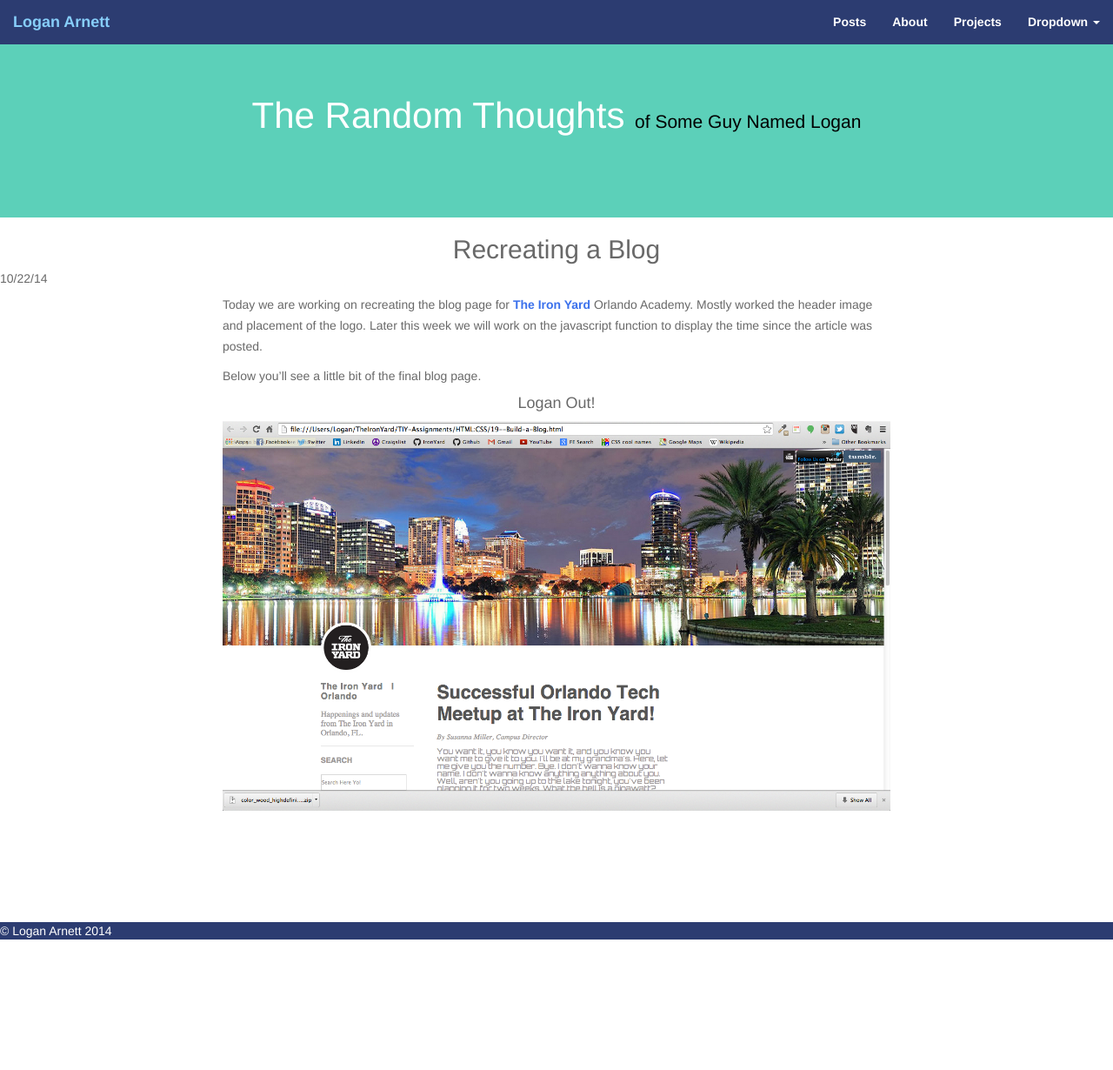
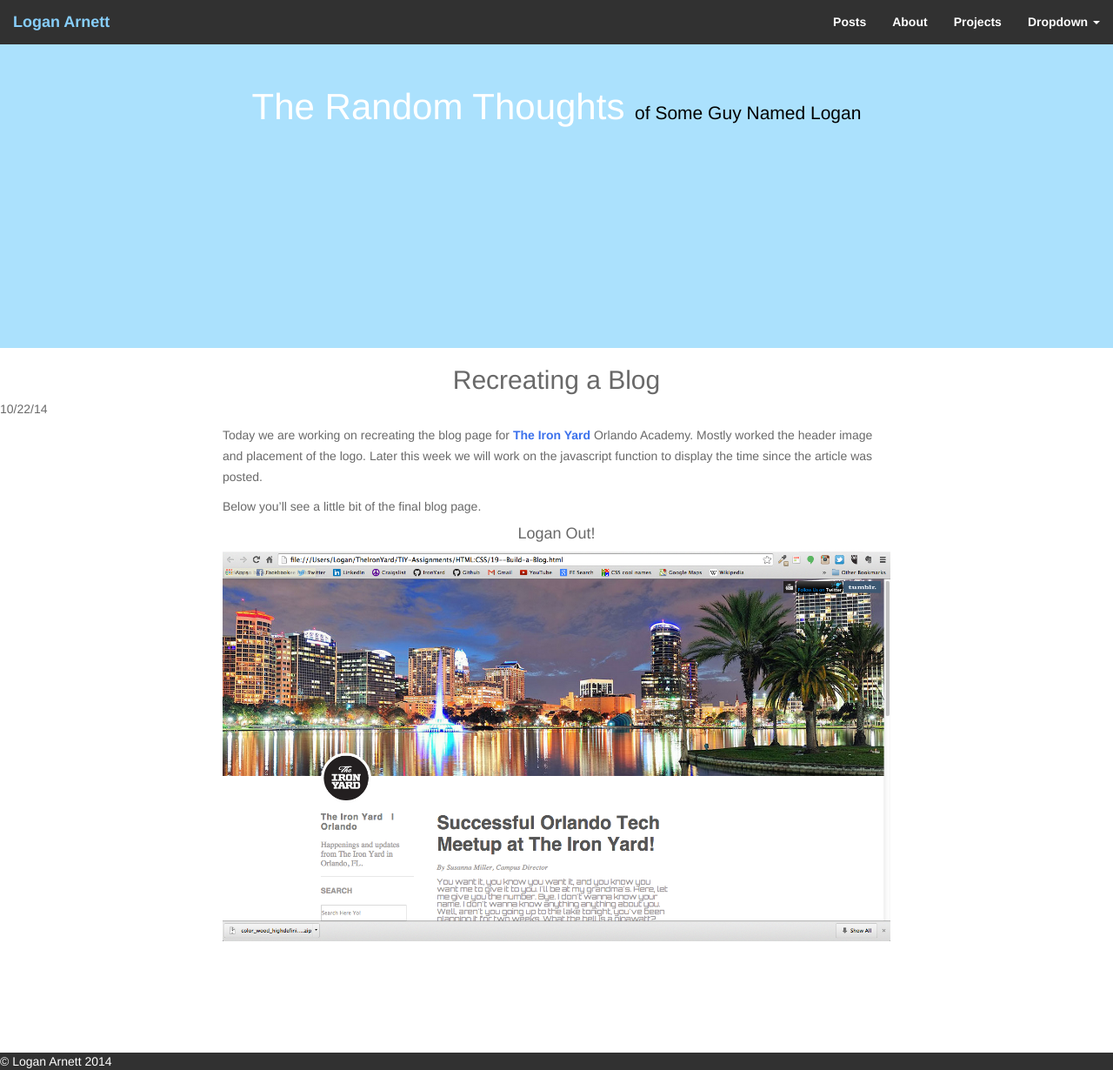
Before and after one commit to LoganArnett/MEANfolio, a Jekyll site: the page built from _posts/2014-10-22-TIY-Blog.md, in a window 1280 px wide and 1230 px high. Shown: the whole window at 87% size. Built offline with Jekyll 4.4.1, drawn with Linux system fonts in a browser that asks for light colours; nearby versions of some CDN libraries.

Commit message:
adding images

```diff
--- a/style.css
+++ b/style.css
@@ -1,4 +1,20 @@
-/* style.css */
+/* LoganArnett.com style.css
+
+   Colors:
+    -Red Pastel: #f4858e
+    -Green Pastel: #bfe2ca
+    -Blue Pastel: #a6daef
+    -Light Blue/Gray Pastel: #d0e2ec
+    -Yellow Pastel: #fed88f
+    -Black Pastel: #313131
+    -Dark Gray Pastel: #777777
+    -Purple Pastel: #bfb1d5
+    -Light Green Pastel: #adddcf
+    -Light Blue Pastel: #abe1fd
+    -Orange Pastel: #fed1be
+    -Dark Yellow Pastel: #f0e0a2
+    -Light Gray: #e8e7e5
+    */
 body {
     margin: 0;
     color: dimgray;
@@ -32,6 +48,35 @@
     background-color: #fff;
     width: 5%
 } */
+#page-title {
+    margin-left: auto;
+    margin-right: auto;
+    background-color: #abe1fd;    /* rgba(24,188,156,0.7); */
+    height: 250px;
+    background-size: cover;
+    position: relative;
+}
+#page-title .page-header {
+  border-bottom: none;
+  text-align: center;
+  position: absolute;
+  top: 10%;
+  left: 10%;
+  right: 10%;
+}
+.page-header h1  {
+  color: white;
+  font-size: 300%;
+}
+.page-header h1 small {
+  color: black;
+  font-size: 50%;
+}
+.me {
+  width: 15%;
+  margin-top: 2%;
+  margin-bottom: 0;
+}
 
 #banner {
     margin-left: auto;
@@ -41,10 +86,14 @@
 #about {
   padding-bottom: 3%;
   padding-top: 2%;
-  background-color: rgba(24,188,156,0.7);
-
+  background-color: #C8BDF4; /* rgba(24,188,156,0.7); */
 }
 
+#ironing-board {
+    width: 600px;
+    margin-left: auto;
+    margin-right: auto;
+}
 a:link {
     text-decoration: none;
     color: #3B71EC;
@@ -64,12 +113,6 @@
     font-weight: bold;
 } */
 
-#ironing-board {
-    width: 600px;
-    margin-left: auto;
-    margin-right: auto;
-}
-
 ul li a:link {
     text-decoration: none;
     color: #FFF;
@@ -86,7 +129,7 @@
     color: crimson;
 }
 .navbar-default {
-  background-color: #2C3C71;
+  background-color: #313131;
   border-color: transparent;
 }
 .navbar-default .navbar-brand, .navbar-default .navbar-nav > li > a {
@@ -123,8 +166,6 @@
     padding: .5% 0 .5% 0;
     margin: 0;
 }
-
-
 #nav{
     float: right;
     padding: 1%;
@@ -158,29 +199,7 @@
   text-align: center;
 }
 
-#page-title {
-    margin-left: auto;
-    margin-right: auto;
-    background-color: rgba(24,188,156,0.7);
-    height: 250px;
-    background-size: cover;
-}
-#page-title .page-header {
-  padding-bottom: 2%;
-  padding-top: 7%;
-  border-bottom: none;
-  margin: 0 auto;
-  text-align: center;
 
-}
-.page-header h1  {
-  color: white;
-  font-size: 300%;
-}
-.page-header h1 small {
-  color: black;
-  font-size: 50%;
-}
 #projects a {
   text-align: center;
   display: block;
@@ -201,7 +220,7 @@
 }
 #social {
   text-align: center;
-  background-color: rgba(24,188,156,0.7);
+  background-color: #b1dfd5;/*rgba(24,188,156,0.7);*/
   padding-top: 1%;
 }
 #social h3 {
@@ -226,6 +245,22 @@
   background-color: none;
 }
 footer {
-  background-color: #2C3C71;
+  background-color: #313131;
   color: white;
 }
+.oscar, .xfit, .eola {
+  width: 20%;
+}
+.aboutImages {
+  margin-left: auto;
+  margin-right: auto;
+}
+.aboutImages img {
+  display: inline;
+
+}
+@media (min-width: 992px){
+   #page-title {
+     min-height: 400px;
+   }
+}
```
Also changed, not shown: index.html (+57 -6 lines), indexO.html (added, +59 -0 lines), indexTest.html (deleted, +0 -109 lines), images/LoganXfit2.jpg, images/MeSP.jpeg (added), images/eola.jpg, images/oscandpix.jpg (added).
